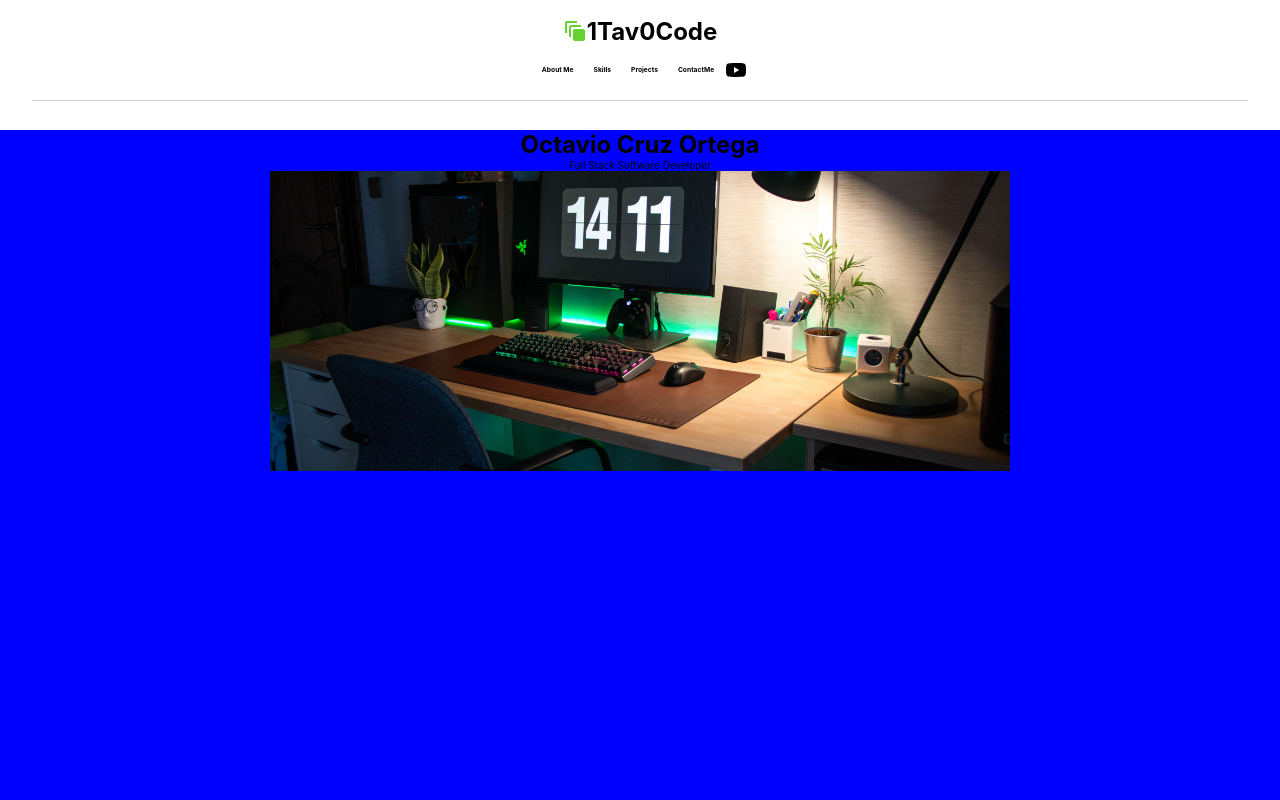
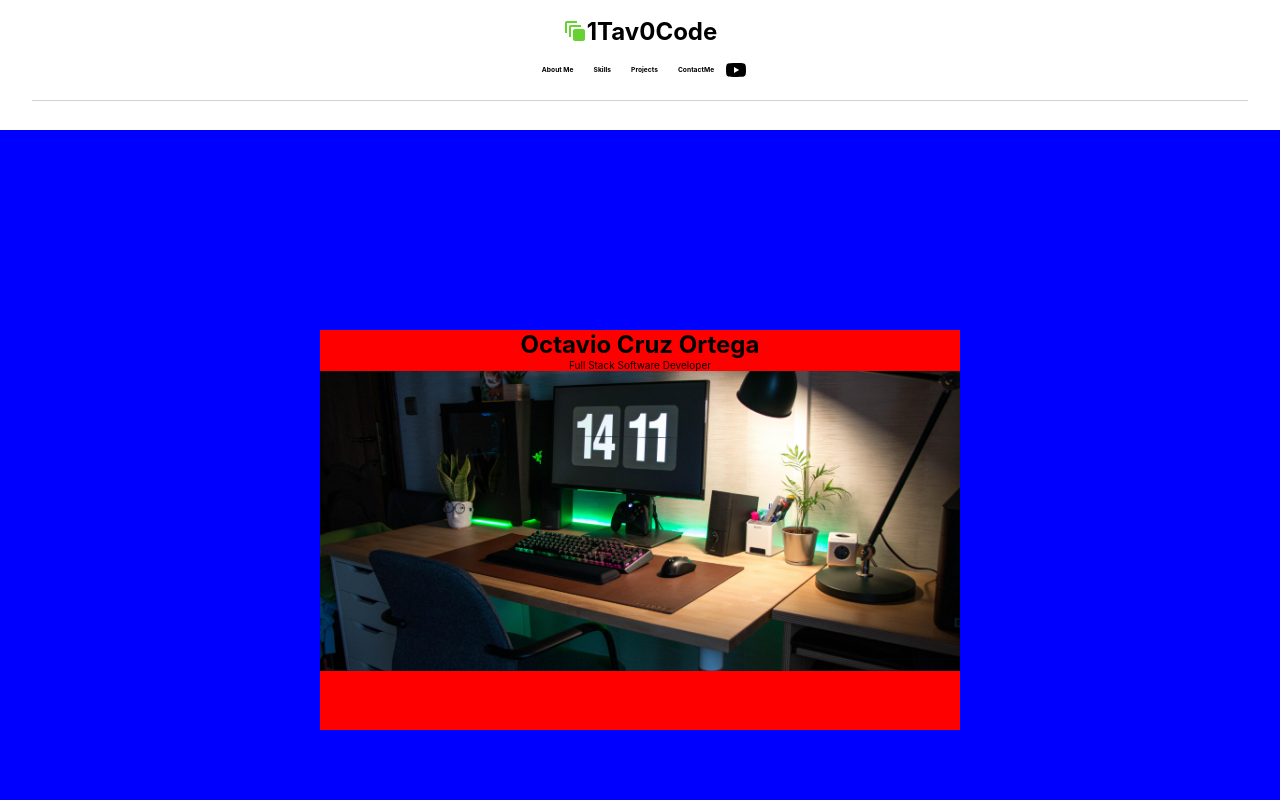
Before and after one commit to 1tav0/portfolio, a React (Create React App) app: page / in a window 1280 px wide. Shown: the top 800 px of the page. Built offline with nearby package versions, Linux system fonts and the light colour scheme.

Commit message:
center intro component

```diff
--- a/src/components/Intro.css
+++ b/src/components/Intro.css
@@ -3,12 +3,16 @@
     z-index: 0;
     height: 100vh;
     background-color: blue;
+    display: flex;
+    justify-content: center;
+    align-items: center;
 }
 
 .intro__parent{
-    /* background-color: red;
+    background-color: red;
     width: 50%;
-    display: flex;
+    height: 50%;
+    /* display: flex;
     flex-direction: column;
     justify-content: center;
     align-items: center;
```
